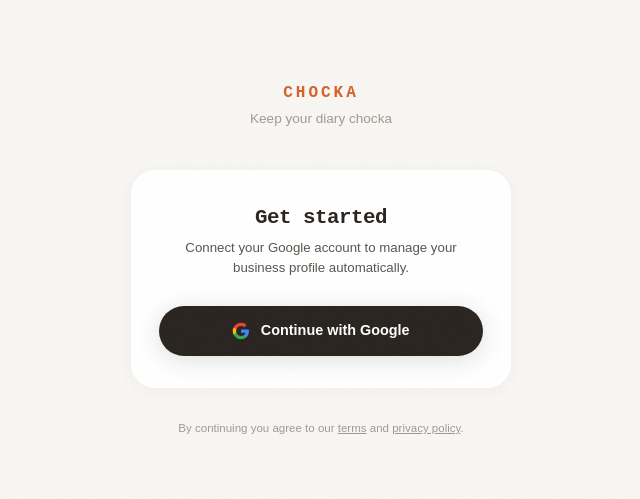
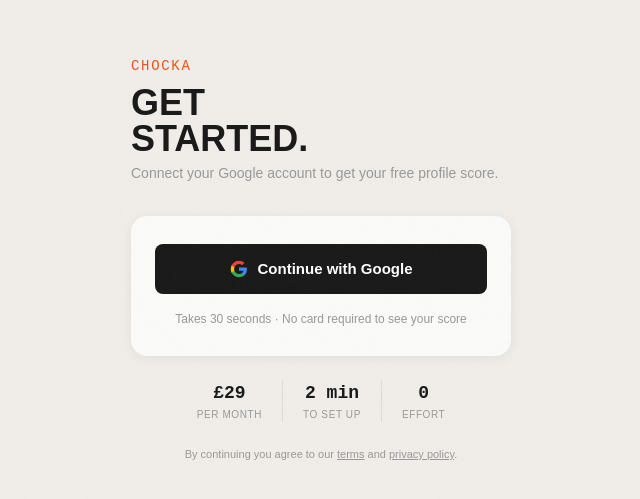
Before and after one commit to liamwt-12/chocka-app, a Next.js app: page /login in a window 1280 px wide. Shown: the part 141-640 px from the top of the page, without its empty margins (319-959 px from the left). Built offline with nearby package versions, Linux system fonts and the light colour scheme.

Commit message:
Login page redesign

```diff
--- a/app/login/page.tsx
+++ b/app/login/page.tsx
@@ -2,8 +2,10 @@
 
 import { useEffect } from 'react';
 
-const hd = "'DM Mono', monospace";
-const bd = "'DM Sans', sans-serif";
+const V = { bg:'#F0EDE8',card:'#FAFAF8',orange:'#E8541A',text:'#1A1A1A',textSoft:'#999',border:'rgba(0,0,0,0.07)',shadow:'0 2px 12px rgba(0,0,0,0.06)' };
+const sans = "'DM Sans',sans-serif";
+const mono = "'DM Mono',monospace";
+const barlow = "'Barlow Condensed',sans-serif";
 
 export default function LoginPage() {
   useEffect(() => {
@@ -19,38 +21,57 @@
   };
 
   return (
-    <div style={{ minHeight: '100vh', display: 'flex', flexDirection: 'column', alignItems: 'center', justifyContent: 'center', padding: '1.5rem', background: 'var(--cream)' }}>
-      <div style={{ width: '100%', maxWidth: 380, textAlign: 'center' }}>
-        <h1 style={{ fontFamily: hd, fontWeight: 800, fontSize: '1rem', letterSpacing: '3px', color: 'var(--orange)', margin: '0 0 0.3rem', textTransform: 'uppercase' as const }}>CHOCKA</h1>
-        <p style={{ fontFamily: bd, color: 'var(--grey)', fontSize: '0.85rem', margin: '0 0 2.5rem' }}>Keep your diary chocka</p>
+    <div style={{ minHeight:'100vh',display:'flex',flexDirection:'column',alignItems:'center',justifyContent:'center',padding:'1.5rem',background:V.bg,fontFamily:sans }}>
+      <div style={{ width:'100%',maxWidth:380 }}>
+        <div style={{ marginBottom:32 }}>
+          <div style={{ fontFamily:mono,fontWeight:500,fontSize:14,letterSpacing:'0.12em',color:V.orange }}>CHOCKA</div>
+          <h1 style={{ fontFamily:barlow,fontSize:36,fontWeight:800,textTransform:'uppercase',lineHeight:1,margin:'8px 0 6px',color:V.text }}>Get<br/>started.</h1>
+          <p style={{ fontSize:14,color:V.textSoft }}>Connect your Google account to get your free profile score.</p>
+        </div>
 
-        <div style={{ background: '#FFFFFF', borderRadius: 24, padding: '2rem 1.75rem', boxShadow: '0 2px 16px rgba(42,37,32,.04)', animation: 'fadeUp 0.8s ease both' }}>
-          <h2 style={{ fontFamily: hd, fontWeight: 800, fontSize: '1.3rem', color: 'var(--charcoal)', margin: '0 0 0.3rem', letterSpacing: '-0.5px' }}>Get started</h2>
-          <p style={{ fontFamily: bd, fontSize: '0.83rem', color: 'var(--text)', margin: '0 0 1.75rem', lineHeight: 1.5 }}>
-            Connect your Google account to manage your business profile automatically.
-          </p>
-
+        <div style={{ background:V.card,borderRadius:16,padding:'28px 24px',boxShadow:V.shadow }}>
           <button onClick={handleGoogleLogin} style={{
-            display: 'flex', alignItems: 'center', justifyContent: 'center', gap: '0.65rem',
-            width: '100%', padding: '0.9rem 1.5rem', borderRadius: 100,
-            background: 'var(--charcoal)', color: '#FFFFFF', border: 'none',
-            fontFamily: bd, fontSize: '0.9rem', fontWeight: 700, cursor: 'pointer',
-            boxShadow: '0 4px 24px rgba(42,37,32,.15)',
+            display:'flex',alignItems:'center',justifyContent:'center',gap:10,
+            width:'100%',padding:'14px 20px',borderRadius:8,
+            background:V.text,color:'#fff',border:'none',
+            fontFamily:sans,fontSize:15,fontWeight:600,cursor:'pointer',
+            transition:'all .2s',
           }}>
             <svg width="18" height="18" viewBox="0 0 24 24">
-              <path fill="#4285F4" d="M22.56 12.25c0-.78-.07-1.53-.2-2.25H12v4.26h5.92a5.06 5.06 0 0 1-2.2 3.32v2.77h3.57c2.08-1.92 3.28-4.74 3.28-8.1z" />
-              <path fill="#34A853" d="M12 23c2.97 0 5.46-.98 7.28-2.66l-3.57-2.77c-.98.66-2.23 1.06-3.71 1.06-2.86 0-5.29-1.93-6.16-4.53H2.18v2.84C3.99 20.53 7.7 23 12 23z" />
-              <path fill="#FBBC05" d="M5.84 14.09c-.22-.66-.35-1.36-.35-2.09s.13-1.43.35-2.09V7.07H2.18C1.43 8.55 1 10.22 1 12s.43 3.45 1.18 4.93l2.85-2.22.81-.62z" />
-              <path fill="#EA4335" d="M12 5.38c1.62 0 3.06.56 4.21 1.64l3.15-3.15C17.45 2.09 14.97 1 12 1 7.7 1 3.99 3.47 2.18 7.07l3.66 2.84c.87-2.6 3.3-4.53 6.16-4.53z" />
+              <path fill="#4285F4" d="M22.56 12.25c0-.78-.07-1.53-.2-2.25H12v4.26h5.92a5.06 5.06 0 0 1-2.2 3.32v2.77h3.57c2.08-1.92 3.28-4.74 3.28-8.1z"/>
+              <path fill="#34A853" d="M12 23c2.97 0 5.46-.98 7.28-2.66l-3.57-2.77c-.98.66-2.23 1.06-3.71 1.06-2.86 0-5.29-1.93-6.16-4.53H2.18v2.84C3.99 20.53 7.7 23 12 23z"/>
+              <path fill="#FBBC05" d="M5.84 14.09c-.22-.66-.35-1.36-.35-2.09s.13-1.43.35-2.09V7.07H2.18C1.43 8.55 1 10.22 1 12s.43 3.45 1.18 4.93l2.85-2.22.81-.62z"/>
+              <path fill="#EA4335" d="M12 5.38c1.62 0 3.06.56 4.21 1.64l3.15-3.15C17.45 2.09 14.97 1 12 1 7.7 1 3.99 3.47 2.18 7.07l3.66 2.84c.87-2.6 3.3-4.53 6.16-4.53z"/>
             </svg>
             Continue with Google
           </button>
+
+          <div style={{ textAlign:'center',marginTop:16 }}>
+            <p style={{ fontSize:12,color:V.textSoft }}>Takes 30 seconds · No card required to see your score</p>
+          </div>
         </div>
 
-        <p style={{ fontFamily: bd, fontSize: '0.72rem', color: 'var(--grey)', marginTop: '2rem' }}>
+        <div style={{ display:'flex',justifyContent:'center',gap:20,marginTop:24 }}>
+          <div style={{ textAlign:'center' }}>
+            <div style={{ fontFamily:mono,fontSize:18,fontWeight:600,color:V.text }}>£29</div>
+            <div style={{ fontSize:10,color:V.textSoft,textTransform:'uppercase',letterSpacing:'.06em' }}>per month</div>
+          </div>
+          <div style={{ width:1,background:V.border }}/>
+          <div style={{ textAlign:'center' }}>
+            <div style={{ fontFamily:mono,fontSize:18,fontWeight:600,color:V.text }}>2 min</div>
+            <div style={{ fontSize:10,color:V.textSoft,textTransform:'uppercase',letterSpacing:'.06em' }}>to set up</div>
+          </div>
+          <div style={{ width:1,background:V.border }}/>
+          <div style={{ textAlign:'center' }}>
+            <div style={{ fontFamily:mono,fontSize:18,fontWeight:600,color:V.text }}>0</div>
+            <div style={{ fontSize:10,color:V.textSoft,textTransform:'uppercase',letterSpacing:'.06em' }}>effort</div>
+          </div>
+        </div>
+
+        <p style={{ fontSize:11,color:V.textSoft,textAlign:'center',marginTop:24 }}>
           By continuing you agree to our{' '}
-          <a href="/terms" style={{ color: 'var(--grey)', textDecoration: 'underline' }}>terms</a> and{' '}
-          <a href="/privacy" style={{ color: 'var(--grey)', textDecoration: 'underline' }}>privacy policy</a>.
+          <a href="/terms" style={{ color:V.textSoft,textDecoration:'underline' }}>terms</a> and{' '}
+          <a href="/privacy" style={{ color:V.textSoft,textDecoration:'underline' }}>privacy policy</a>.
         </p>
       </div>
     </div>
```
